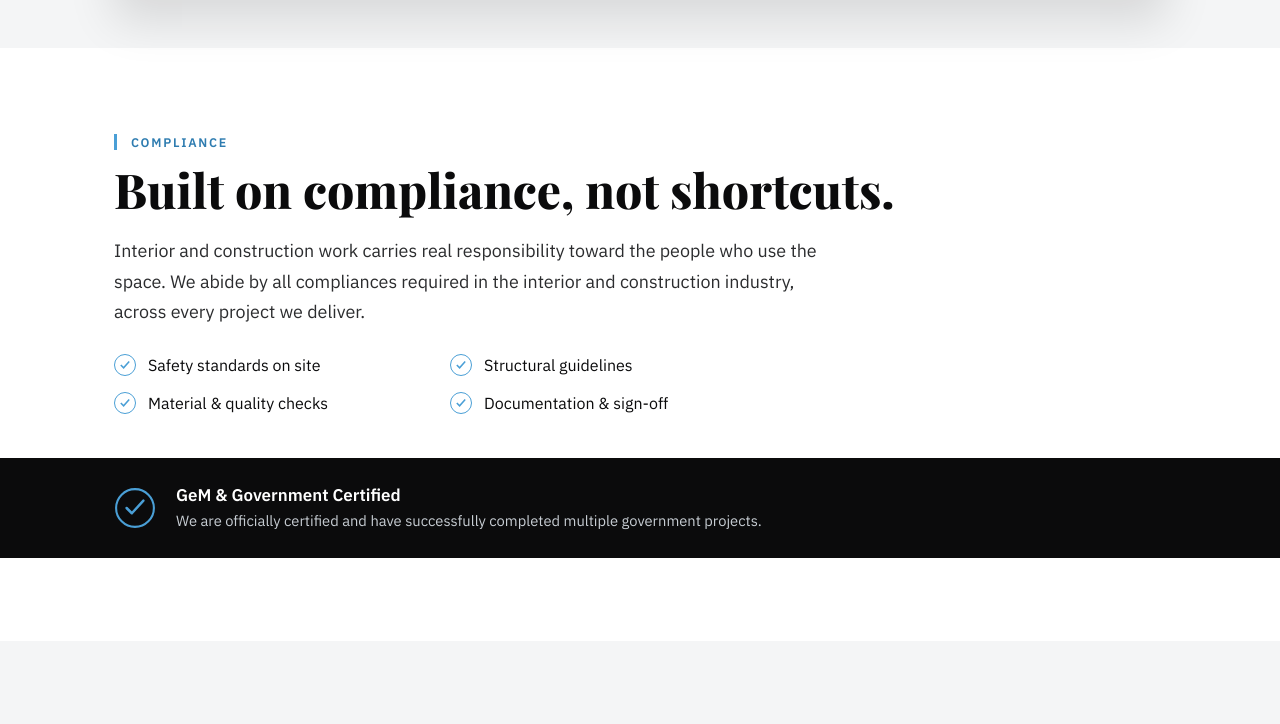
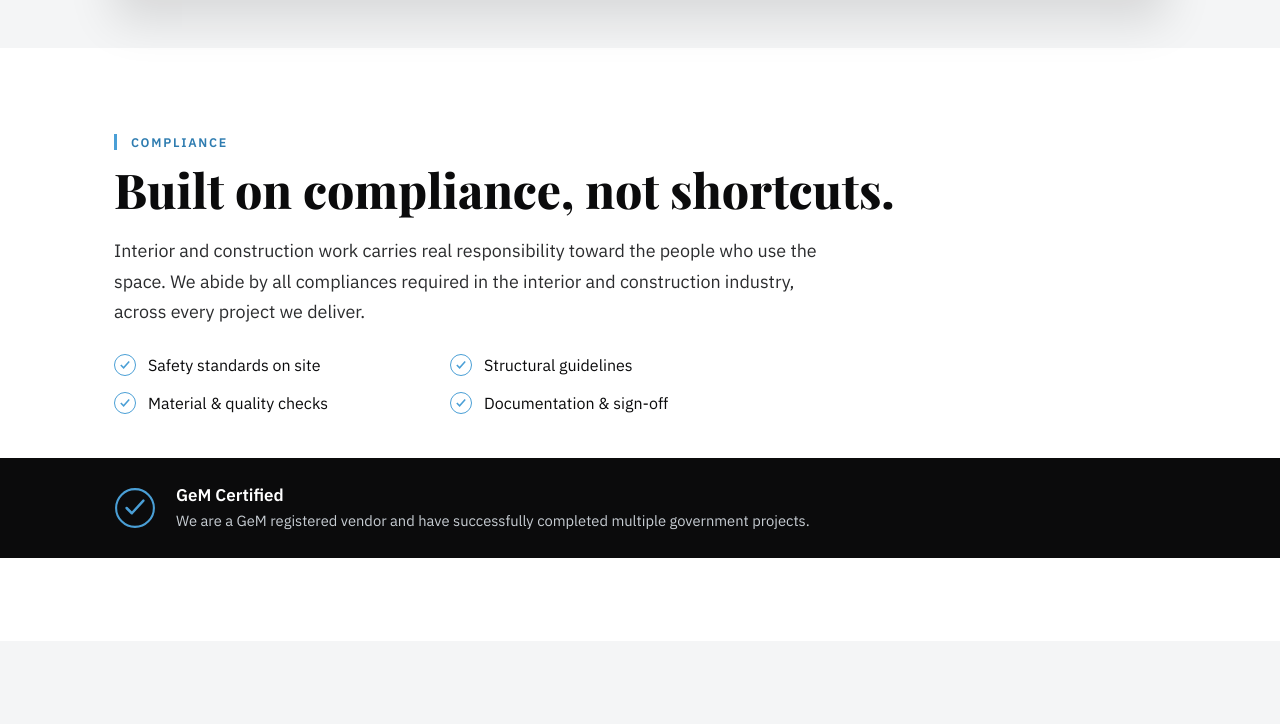
Before and after one commit to casubhoyenterprises/website, a plain HTML site: page index.html in a window 1280 px wide. Shown: the part 3845-4569 px from the top of the page. Drawn offline with nearby package versions, Linux system fonts and the light colour scheme; a script that the page names is missing.

Commit message:
GeM certified

```diff
--- a/index.html
+++ b/index.html
@@ -238,8 +238,8 @@
           <polyline points="12,20 17,25 28,13" fill="none" stroke="currentColor" stroke-width="2.4" stroke-linecap="round" stroke-linejoin="round"/>
         </svg>
         <div class="compliance-banner-text">
-          <p class="compliance-banner-title">GeM &amp; Government Certified</p>
-          <p class="compliance-banner-body">We are officially certified and have successfully completed multiple government projects.</p>
+          <p class="compliance-banner-title">GeM Certified</p>
+          <p class="compliance-banner-body">We are a GeM registered vendor and have successfully completed multiple government projects.</p>
         </div>
       </div>
     </div>
```
